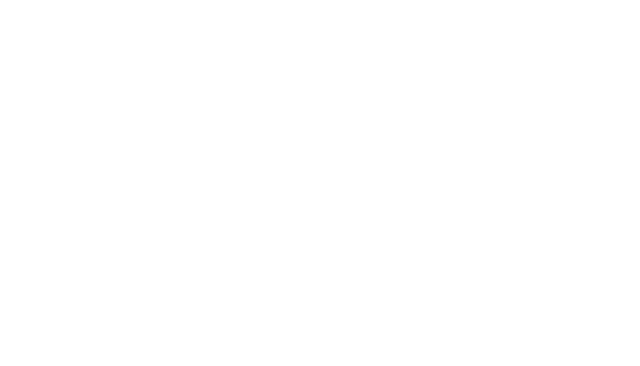
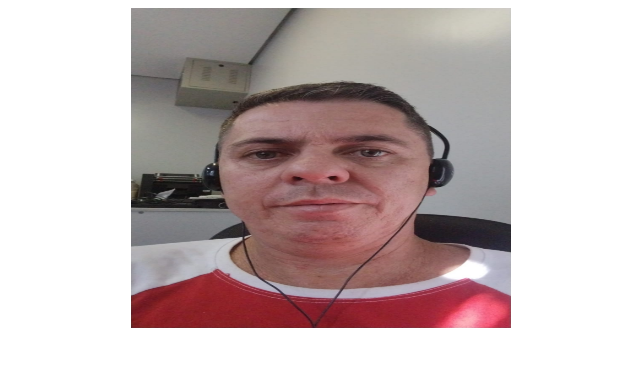
Before and after one commit to edua152030/LandPagePessoal, a plain HTML site: page index.html in a window 1280 px wide. Shown: the whole page, without its empty margins (319-959 px from the left). Drawn offline with Linux system fonts and the light colour scheme.

Commit message:
inserido imagem de foto

```diff
--- a/index.html
+++ b/index.html
@@ -4,8 +4,9 @@
     <meta charset="UTF-8">
     <meta name="viewport" content="width=device-width, initial-scale=1.0">
     <title>Pagina do EDUARDO</title>
+    <link rel="stylesheet" href="style.css">
 </head>
 <body>
-
+    <img src="eduardo.jpg" alt="foto Eduardo" id="ft">
 </body>
 </html>
--- a/style.css
+++ b/style.css
@@ -0,0 +1,8 @@
+body{
+    text-align: center;
+}
+
+#ft{
+    width: 30%;
+    height: 20rem;
+}
```
Also changed, not shown: eduardo.jpg (added).
